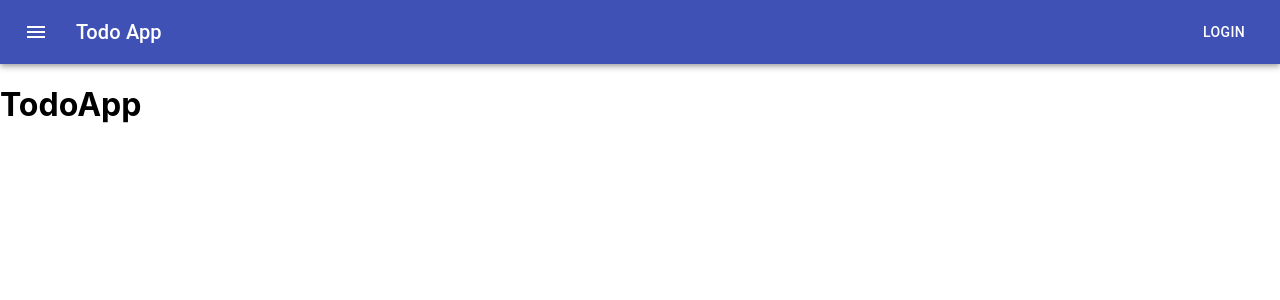
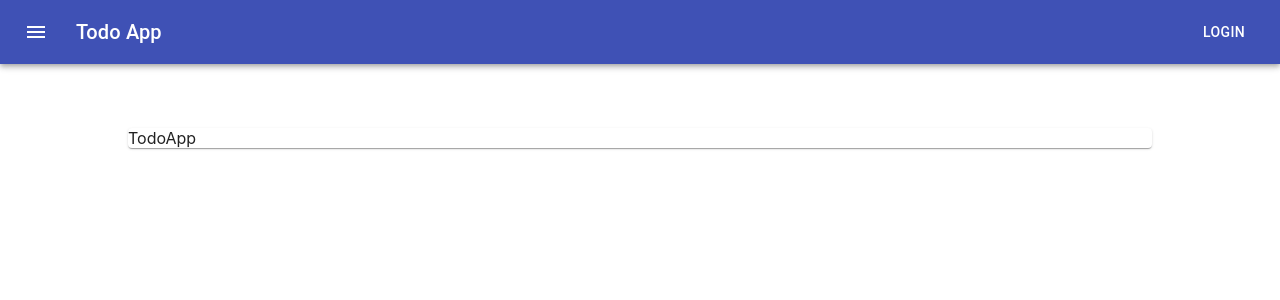
Before and after one commit to Arghun-dev/Todo-App-React-Hooks-, a React (Create React App) app in the folder todoapp/: page / in a window 1280 px wide. Shown: the top 300 px of the page. Built offline with nearby package versions, Linux system fonts and the light colour scheme.

Commit message:
Some Styling of TodoApp

```diff
--- a/todoapp/src/App.css
+++ b/todoapp/src/App.css
@@ -1,5 +1,6 @@
 .App {
   text-align: center;
+  height: 100vh;
 }
 
 .App-logo {
--- a/todoapp/src/TodoApp.js
+++ b/todoapp/src/TodoApp.js
@@ -1,9 +1,20 @@
 import React from 'react';
+import {withStyles} from '@material-ui/styles';
+import Paper from '@material-ui/core/Paper';
 
-function TodoApp() {
+const styles = {
+    root: {
+        marginLeft: '10%',
+        marginRight: '10%',
+        marginTop: '5%'
+    }
+}
+
+function TodoApp(props) {
+    const {classes} = props
     return (
-        <h1>TodoApp</h1>
+        <Paper className={classes.root}>TodoApp</Paper>
     )
 }
 
-export default TodoApp;
+export default withStyles(styles)(TodoApp);
```
